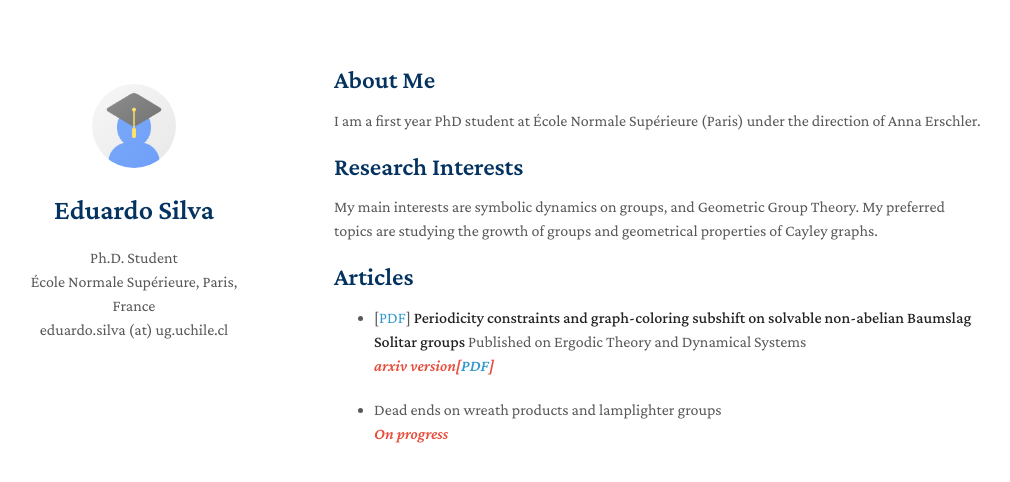
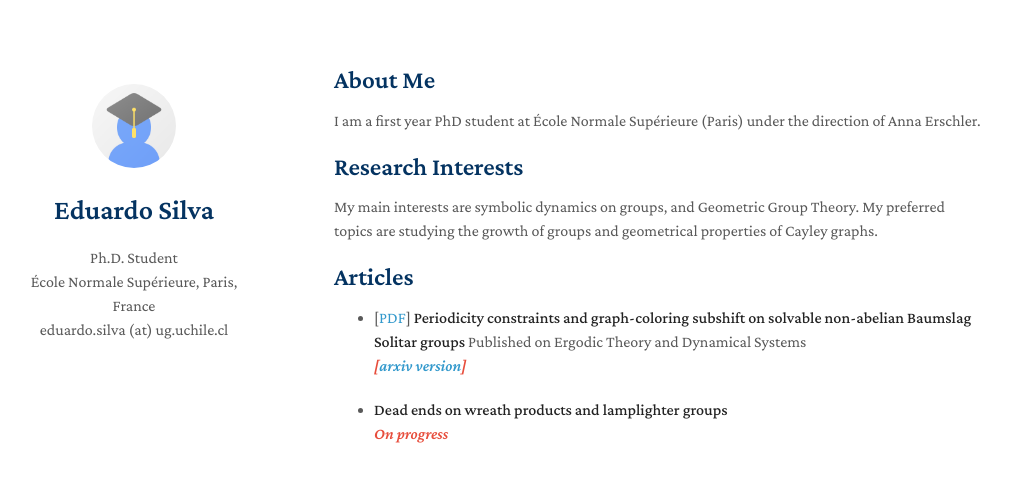
Before and after one commit to edoasd/esilvaa, a Jekyll site: the page built from index.md, in a window 1280 px wide. Shown: the top 482 px of the page, without its empty margins (136-1146 px from the left). Built offline with Jekyll 4.4.1, drawn with Linux system fonts in a browser that asks for light colours; nearby versions of some CDN libraries; a style sheet for code colours, icons or effects is not loaded.

Commit message:
Update index.md

```diff
--- a/index.md
+++ b/index.md
@@ -32,10 +32,10 @@ My main interests are symbolic dynamics on groups, and Geometric Group Theory. M
 - [[PDF](https://www.cambridge.org/core/journals/ergodic-theory-and-dynamical-systems/article/abs/subshifts-and-colorings-on-ascending-hnnextensions-of-finitely-generated-abelian-groups/9AF26534D86D352BE3161B912365B18E)] **Periodicity constraints and graph-coloring subshift on solvable non-abelian Baumslag Solitar groups**
 Published on Ergodic Theory and Dynamical Systems
   <br>
-  <strong><i style="color:#e74d3c">arxiv version[[PDF](https://arxiv.org/abs/2103.04414)] </i></strong>
+  <strong><i style="color:#e74d3c">[[arxiv version](https://arxiv.org/abs/2103.04414)] </i></strong>
 
 
-- Dead ends on wreath products and lamplighter groups
+- **Dead ends on wreath products and lamplighter groups**
  <br>
  <strong><i style="color:#e74d3c"> On progress </i></strong>
 
```
